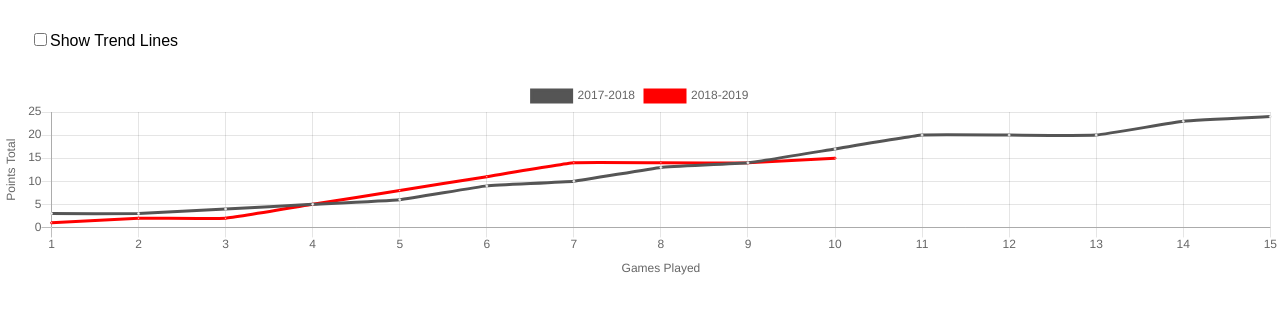
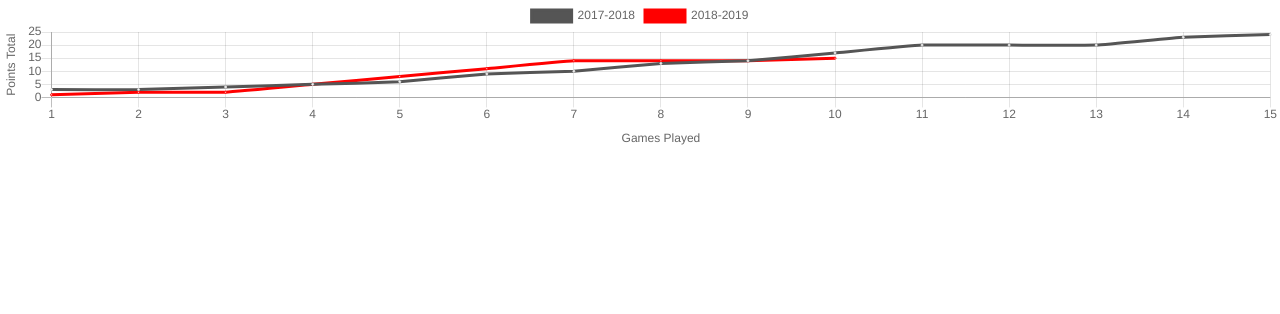
Before and after one commit to snerks/football-stats-02, a React (Create React App) app: page / in a window 1280 px wide. Shown: the top 314 px of the page. Built offline with nearby package versions, Linux system fonts and the light colour scheme; the HTML template or start-up script is replaced by a standard one.

Commit message:
Remove checkbox

```diff
--- a/src/components/points-line-chart.tsx
+++ b/src/components/points-line-chart.tsx
@@ -194,7 +194,7 @@ class PointsLineChart extends React.Component<
 
     return (
       <div>
-        <div
+        {/* <div
           className="custom-control custom-checkbox"
           style={{ margin: "30px" }}
         >
@@ -207,7 +207,7 @@ class PointsLineChart extends React.Component<
           <label className="custom-control-label" htmlFor="customCheck1">
             Show Trend Lines
           </label>
-        </div>
+        </div> */}
         <Line
           data={chartData}
           options={chartOptions}
```
